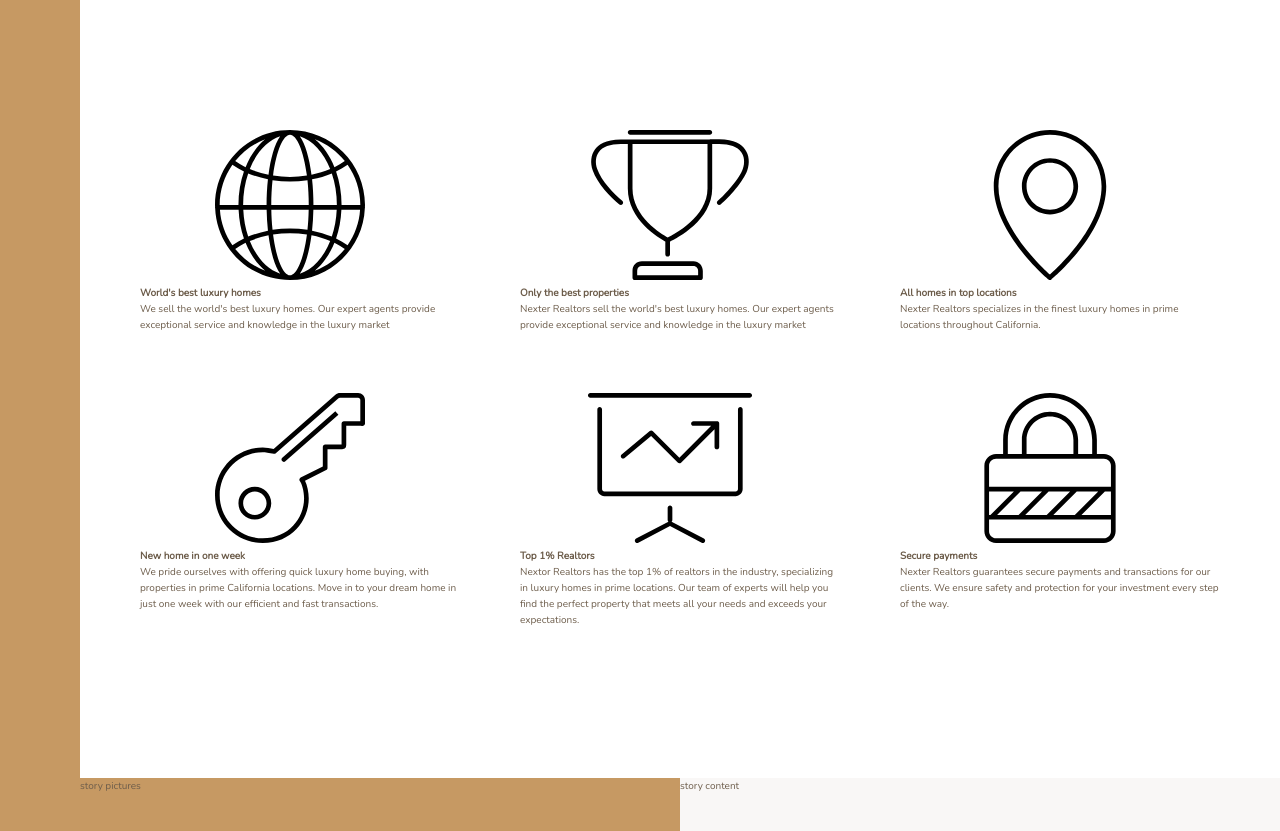
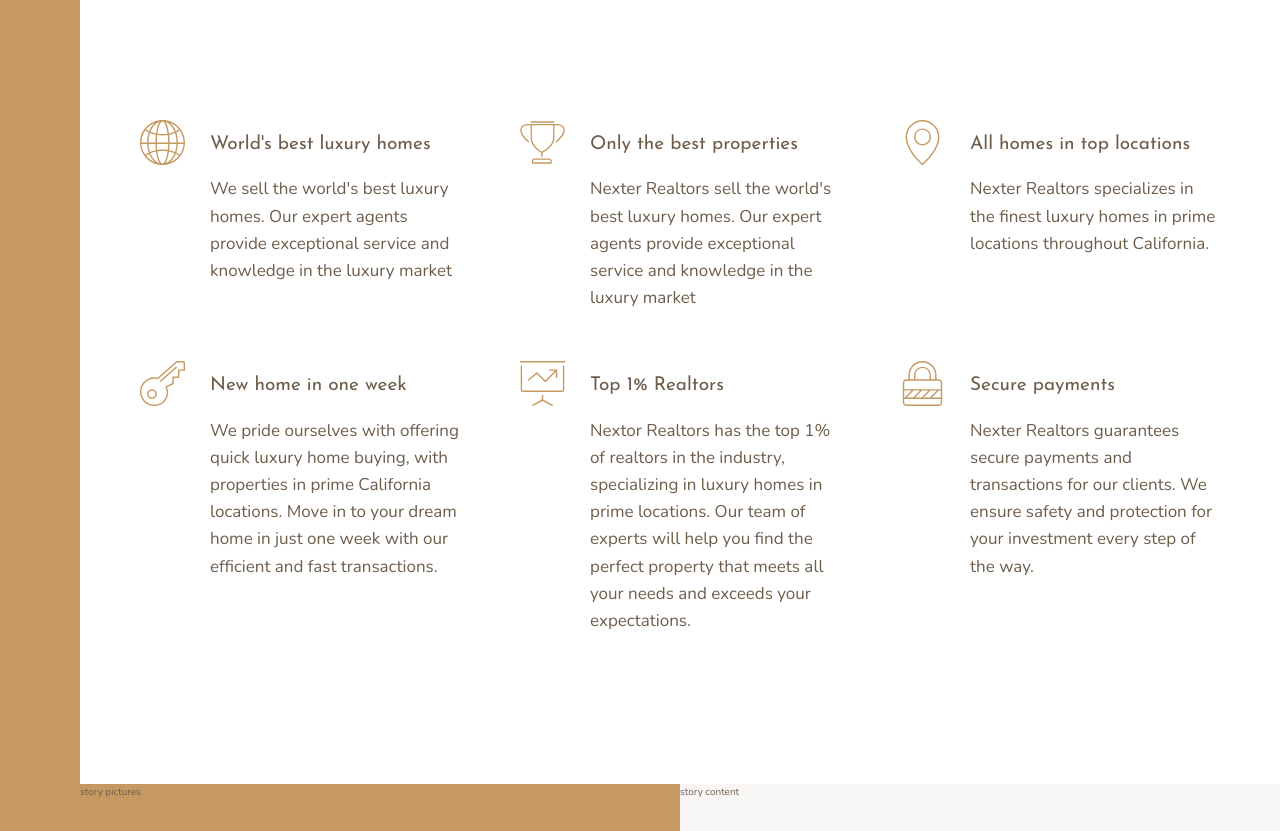
Before and after one commit to xyzuka/Nexter, a website: page index.html in a window 1280 px wide. Shown: the part 660-1491 px from the top of the page. Drawn offline with nearby package versions, Linux system fonts and the light colour scheme.

Commit message:
features section

```diff
--- a/index.html
+++ b/index.html
@@ -26,7 +26,7 @@
         <svg class="feature__icon">
           <use xlink:href="img/sprite.svg#icon-global"></use>
         </svg>
-        <h4 class="heading-4">World's best luxury homes</h4>
+        <h4 class="heading-4 heading4--dark">World's best luxury homes</h4>
         <p class="feature__text">
           We sell the world's best luxury homes. Our expert agents provide
           exceptional service and knowledge in the luxury market
@@ -37,7 +37,7 @@
         <svg class="feature__icon">
           <use xlink:href="img/sprite.svg#icon-trophy"></use>
         </svg>
-        <h4 class="heading-4">Only the best properties</h4>
+        <h4 class="heading-4 heading4--dark">Only the best properties</h4>
         <p class="feature__text">
           Nexter Realtors sell the world's best luxury homes. Our expert agents
           provide exceptional service and knowledge in the luxury market
@@ -48,7 +48,7 @@
         <svg class="feature__icon">
           <use xlink:href="img/sprite.svg#icon-map-pin"></use>
         </svg>
-        <h4 class="heading-4">All homes in top locations</h4>
+        <h4 class="heading-4 heading4--dark">All homes in top locations</h4>
         <p class="feature__text">
           Nexter Realtors specializes in the finest luxury homes in prime
           locations throughout California.
@@ -59,7 +59,7 @@
         <svg class="feature__icon">
           <use xlink:href="img/sprite.svg#icon-key"></use>
         </svg>
-        <h4 class="heading-4">New home in one week</h4>
+        <h4 class="heading-4 heading4--dark">New home in one week</h4>
         <p class="feature__text">
           We pride ourselves with offering quick luxury home buying, with
           properties in prime California locations. Move in to your dream home
@@ -71,7 +71,7 @@
         <svg class="feature__icon">
           <use xlink:href="img/sprite.svg#icon-presentation"></use>
         </svg>
-        <h4 class="heading-4">Top 1% Realtors</h4>
+        <h4 class="heading-4 heading4--dark">Top 1% Realtors</h4>
         <p class="feature__text">
           Nextor Realtors has the top 1% of realtors in the industry,
           specializing in luxury homes in prime locations. Our team of experts
@@ -84,7 +84,7 @@
         <svg class="feature__icon">
           <use xlink:href="img/sprite.svg#icon-lock"></use>
         </svg>
-        <h4 class="heading-4">Secure payments</h4>
+        <h4 class="heading-4 heading4--dark">Secure payments</h4>
         <p class="feature__text">
           Nexter Realtors guarantees secure payments and transactions for our
           clients. We ensure safety and protection for your investment every
--- a/sass/_features.scss
+++ b/sass/_features.scss
@@ -1,9 +1,34 @@
+// Autofit automatically creates grids based on the width that is defined
 .features {
   grid-column: center-start / center-end;
 
   margin: 15rem 0;
 
   display: grid;
-  grid-template-columns: repeat(3, 1fr);
+  grid-template-columns: repeat(auto-fit, minmax(25rem, 1fr));
   grid-gap: 6rem;
+  align-items: start;
 }
+
+// Note
+// By default align-items are set to stretch
+// Setting it to start will have the text content start at the start of the div
+
+.feature {
+  display: grid;
+  grid-template-columns: min-content 1fr;
+  grid-row-gap: 1.5rem;
+  grid-column-gap: 2.5rem;
+
+  &__icon {
+    fill: $color-primary;
+    width: 4.5rem;
+    height: 4.5rem;
+    grid-row: 1 / span 2;
+    transform: translateY(-1rem);
+  }
+
+  &__text {
+    font-size: 1.7rem;
+  }
+}
--- a/sass/_typography.scss
+++ b/sass/_typography.scss
@@ -0,0 +1,29 @@
+%heading {
+  font-family: $font-display;
+  font-weight: 400;
+}
+
+.heading-1 {
+  @extend %heading;
+}
+
+.heading-2 {
+  @extend %heading;
+}
+
+.heading-3 {
+  @extend %heading;
+}
+
+.heading-4 {
+  @extend %heading;
+  font-size: 1.9rem;
+
+  &--light {
+    color: $color-grey-light-1;
+  }
+
+  &--dark {
+    color: $color-grey-dark-1;
+  }
+}
```
Also changed, not shown: css/style.css.
